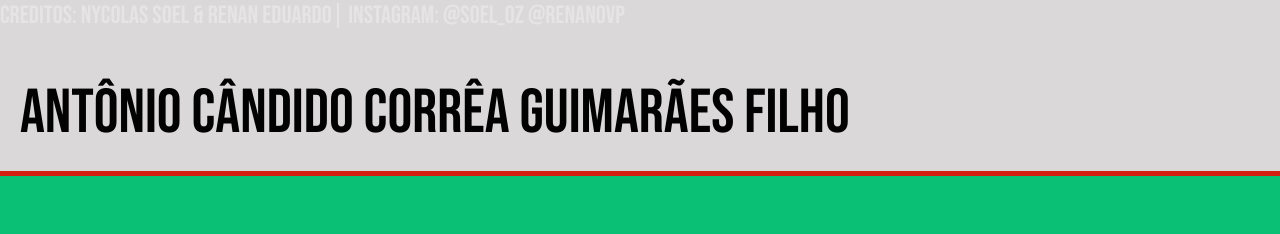
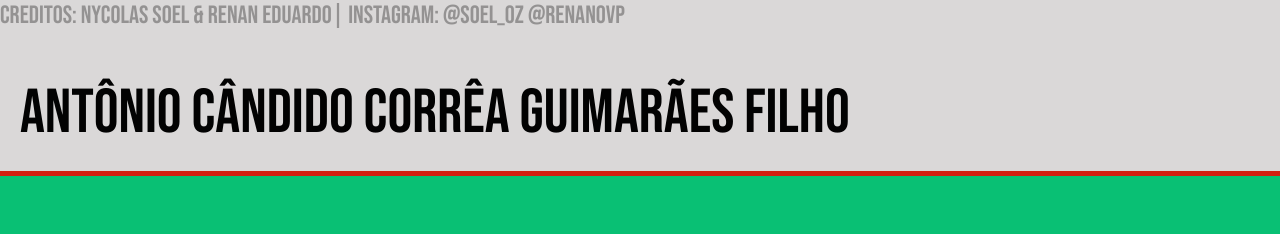
Before and after one commit to S0el/Antonio-Candido2D, a plain HTML site: page index.html in a window 1280 px wide. Shown: the top 234 px of the page. Drawn offline with Linux system fonts and the light colour scheme.

Commit message:
Update styles.css
creditos edit!

```diff
--- a/styles.css
+++ b/styles.css
@@ -75,7 +75,7 @@ z-index: 2;
 }
 
 .creditos{
-    color:rgba(255, 255, 255, 0.322);
+    color:rgba(0, 0, 0, 0.322);
 }
 
 .texto {
```
